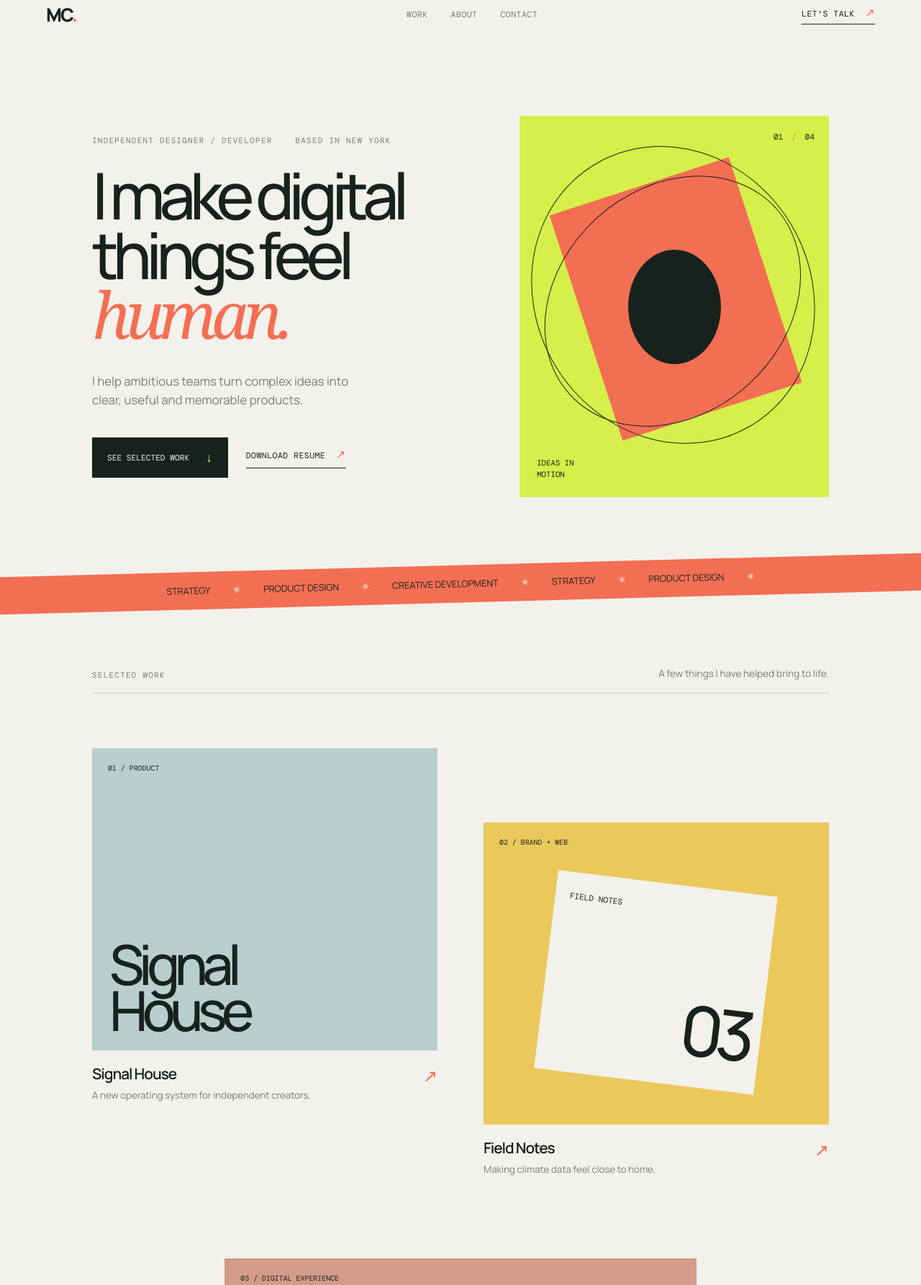
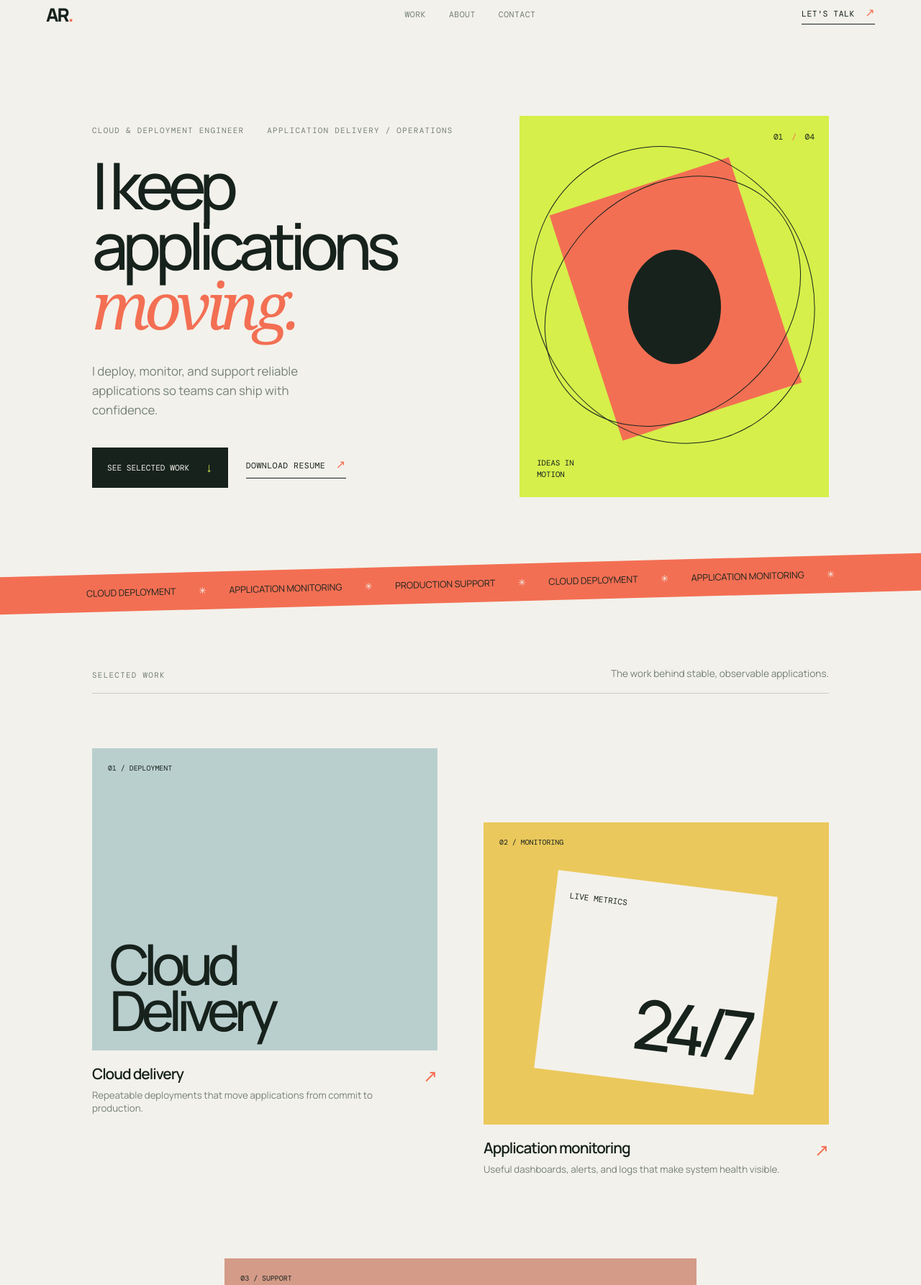
Before and after one commit to hajiqureshi26/cicd, a plain HTML site: page index.html in a window 1280 px wide. Shown: the part 25-1811 px from the top of the page at 72% size. Drawn offline with nearby package versions, Linux system fonts and the light colour scheme.

Commit message:
Personalize portfolio for Abdul Rahman

```diff
--- a/index.html
+++ b/index.html
@@ -4,8 +4,8 @@
 <head>
     <meta charset="UTF-8" />
     <meta name="viewport" content="width=device-width, initial-scale=1.0" />
-    <meta name="description" content="Abdul  is a product designer and creative developer building thoughtful digital experiences." />
-    <title>Maya Chen - Product designer & creative developer</title>
+    <meta name="description" content="Abdul Rahman is a cloud and deployment engineer specializing in application delivery, monitoring, and support." />
+    <title>Abdul Rahman - Cloud & deployment engineer</title>
     <link rel="preconnect" href="https://fonts.googleapis.com" />
     <link rel="preconnect" href="https://fonts.gstatic.com" crossorigin />
     <link href="https://fonts.googleapis.com/css2?family=DM+Mono:wght@400;500&family=Manrope:wght@400;500;600;700;800&display=swap" rel="stylesheet" />
@@ -15,21 +15,21 @@
 <body>
     <div class="page-shell">
         <header class="site-header">
-            <a class="brand" href="#top" aria-label="Maya Chen home">MC<span>.</span></a>
+            <a class="brand" href="#top" aria-label="Abdul Rahman home">AR<span>.</span></a>
             <nav class="site-nav" aria-label="Primary navigation">
                 <a href="#work">Work</a>
                 <a href="#about">About</a>
                 <a href="#contact">Contact</a>
             </nav>
-            <a class="header-link" href="mailto:hello@mayachen.design">Let's talk <span aria-hidden="true">↗</span></a>
+            <a class="header-link" href="mailto:AbdulrahmanCloud@gmail.com">Let's talk <span aria-hidden="true">↗</span></a>
         </header>
 
         <main id="top">
             <section class="hero section-pad">
                 <div class="hero-copy reveal">
-                    <p class="eyebrow">Independent designer / developer <span>Based in New York</span></p>
-                    <h1>I make digital things feel <em>human.</em></h1>
-                    <p class="hero-summary">I help ambitious teams turn complex ideas into clear, useful and memorable products.</p>
+                    <p class="eyebrow">Cloud & deployment engineer <span>Application delivery / operations</span></p>
+                    <h1>I keep applications <em>moving.</em></h1>
+                    <p class="hero-summary">I deploy, monitor, and support reliable applications so teams can ship with confidence.</p>
                     <div class="hero-actions">
                         <a class="button button-dark" href="#work">See selected work <span aria-hidden="true">↓</span></a>
                         <a class="text-link" href="./resume.txt" download>Download resume <span aria-hidden="true">↗</span></a>
@@ -45,41 +45,41 @@
             </section>
 
             <section class="marquee" aria-label="Capabilities">
-                <div class="marquee-track"><span>Strategy</span><i>✳</i><span>Product design</span><i>✳</i><span>Creative development</span><i>✳</i><span>Strategy</span><i>✳</i><span>Product design</span><i>✳</i></div>
+                <div class="marquee-track"><span>Cloud deployment</span><i>✳</i><span>Application monitoring</span><i>✳</i><span>Production support</span><i>✳</i><span>Cloud deployment</span><i>✳</i><span>Application monitoring</span><i>✳</i></div>
             </section>
 
             <section id="work" class="work section-pad">
                 <div class="section-heading reveal">
                     <p class="eyebrow">Selected work</p>
-                    <p class="section-note">A few things I have helped bring to life.</p>
+                    <p class="section-note">The work behind stable, observable applications.</p>
                 </div>
                 <div class="project-grid">
                     <a class="project project-large reveal" href="#contact">
-                        <div class="project-image image-signal"><span class="project-chip">01 / Product</span>
-                            <div class="signal-lines"></div><strong>Signal<br />House</strong></div>
+                        <div class="project-image image-signal"><span class="project-chip">01 / Deployment</span>
+                            <div class="signal-lines"></div><strong>Cloud<br />Delivery</strong></div>
                         <div class="project-meta">
                             <div>
-                                <h2>Signal House</h2>
-                                <p>A new operating system for independent creators.</p>
+                                <h2>Cloud delivery</h2>
+                                <p>Repeatable deployments that move applications from commit to production.</p>
                             </div><span class="arrow">↗</span></div>
                     </a>
                     <a class="project project-offset reveal" href="#contact">
-                        <div class="project-image image-field"><span class="project-chip">02 / Brand + web</span>
-                            <div class="field-window"><span>Field notes</span><b>03</b></div>
+                        <div class="project-image image-field"><span class="project-chip">02 / Monitoring</span>
+                            <div class="field-window"><span>Live metrics</span><b>24/7</b></div>
                         </div>
                         <div class="project-meta">
                             <div>
-                                <h2>Field Notes</h2>
-                                <p>Making climate data feel close to home.</p>
+                                <h2>Application monitoring</h2>
+                                <p>Useful dashboards, alerts, and logs that make system health visible.</p>
                             </div><span class="arrow">↗</span></div>
                     </a>
                     <a class="project project-wide reveal" href="#contact">
-                        <div class="project-image image-studio"><span class="project-chip">03 / Digital experience</span>
-                            <div class="studio-copy">Somewhere<br /><i>in between</i></div><span class="studio-mark">S</span></div>
+                        <div class="project-image image-studio"><span class="project-chip">03 / Support</span>
+                            <div class="studio-copy">Always<br /><i>available</i></div><span class="studio-mark">A</span></div>
                         <div class="project-meta">
                             <div>
-                                <h2>Somewhere Studio</h2>
-                                <p>An editorial space for ideas worth sharing.</p>
+                                <h2>Production support</h2>
+                                <p>Calm, practical troubleshooting that keeps services dependable.</p>
                             </div><span class="arrow">↗</span></div>
                     </a>
                 </div>
@@ -88,20 +88,20 @@
             <section id="about" class="about section-pad">
                 <div class="section-heading reveal">
                     <p class="eyebrow">A little about me</p>
-                    <p class="section-note">Curious by default. Serious about the details.</p>
+                    <p class="section-note">Practical engineering for dependable application delivery.</p>
                 </div>
                 <div class="about-layout">
-                    <h2 class="about-title reveal">Good work lives<br />between <em>clarity</em><br />and curiosity.</h2>
+                    <h2 class="about-title reveal">Reliable systems<br />start with <em>clarity</em><br />and care.</h2>
                     <div class="about-copy reveal">
-                        <p>I am Maya, a product designer and creative developer with 8+ years of experience making digital products, brands and the spaces in between.</p>
-                        <p>I work best with kind, thoughtful teams who care about the why as much as the what. My approach is equal parts rigorous and intuitive.</p><a class="text-link" href="mailto:hello@mayachen.design">More about me <span aria-hidden="true">↗</span></a></div>
+                        <p>I am Abdul Rahman, a cloud and deployment engineer focused on getting applications delivered reliably and kept healthy in production.</p>
+                        <p>My work covers deployment automation, monitoring, troubleshooting, and day-to-day application support. I bring a clear, steady approach to keeping systems available.</p><a class="text-link" href="mailto:AbdulrahmanCloud@gmail.com">Email me <span aria-hidden="true">↗</span></a></div>
                 </div>
                 <div class="experience reveal">
                     <div><span class="mono-label">Previously</span>
-                        <p>Instrument <span>•</span> Dropbox <span>•</span> IDEO</p>
+                        <p>Cloud delivery <span>•</span> Monitoring <span>•</span> Support</p>
                     </div>
                     <div><span class="mono-label">Currently</span>
-                        <p>Independent / 2021 - now</p>
+                        <p>Cloud & deployment engineering / now</p>
                     </div>
                 </div>
             </section>
@@ -109,11 +109,11 @@
             <section id="contact" class="contact section-pad">
                 <div class="contact-inner reveal">
                     <p class="eyebrow">Have a good one?</p>
-                    <h2>Let's make something<br /><em>meaningful.</em></h2><a class="contact-email" href="mailto:hello@mayachen.design">hello@mayachen.design <span aria-hidden="true">↗</span></a></div>
+                    <h2>Let's keep your<br /><em>systems moving.</em></h2><a class="contact-email" href="mailto:AbdulrahmanCloud@gmail.com">AbdulrahmanCloud@gmail.com <span aria-hidden="true">↗</span></a><br /><a class="contact-email" href="tel:8884515458">888-451-5458 <span aria-hidden="true">↗</span></a></div>
             </section>
         </main>
 
-        <footer class="site-footer"><span>© 2024 Maya Chen</span><span>Designed & built with intention</span>
+        <footer class="site-footer"><span>© 2026 Abdul Rahman</span><span>Cloud & deployment engineering</span>
             <div class="footer-socials"><a href="https://www.linkedin.com" target="_blank" rel="noreferrer">LinkedIn</a><a href="https://github.com" target="_blank" rel="noreferrer">GitHub</a></div>
         </footer>
     </div>
```
Also changed, not shown: resume.txt.
